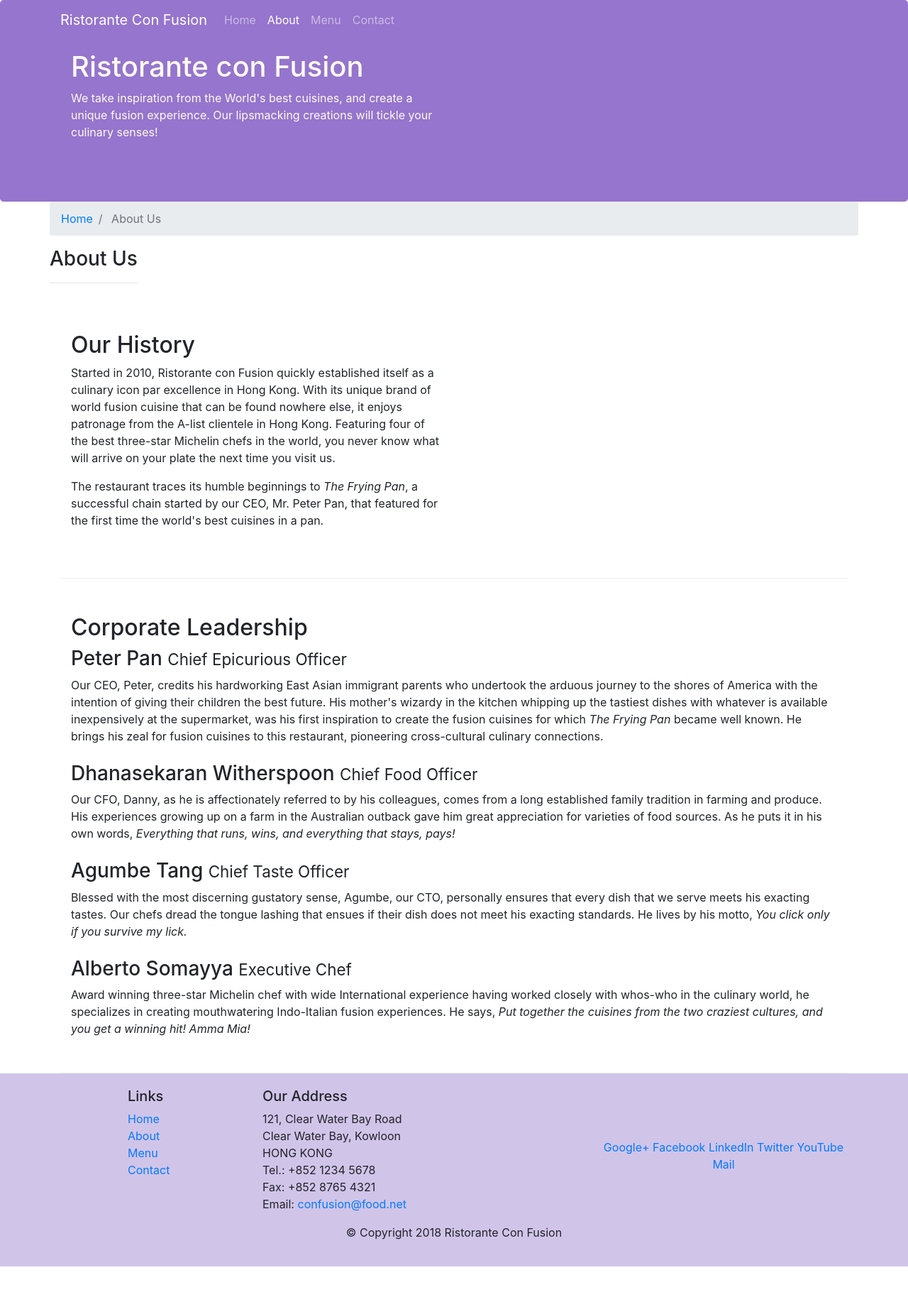
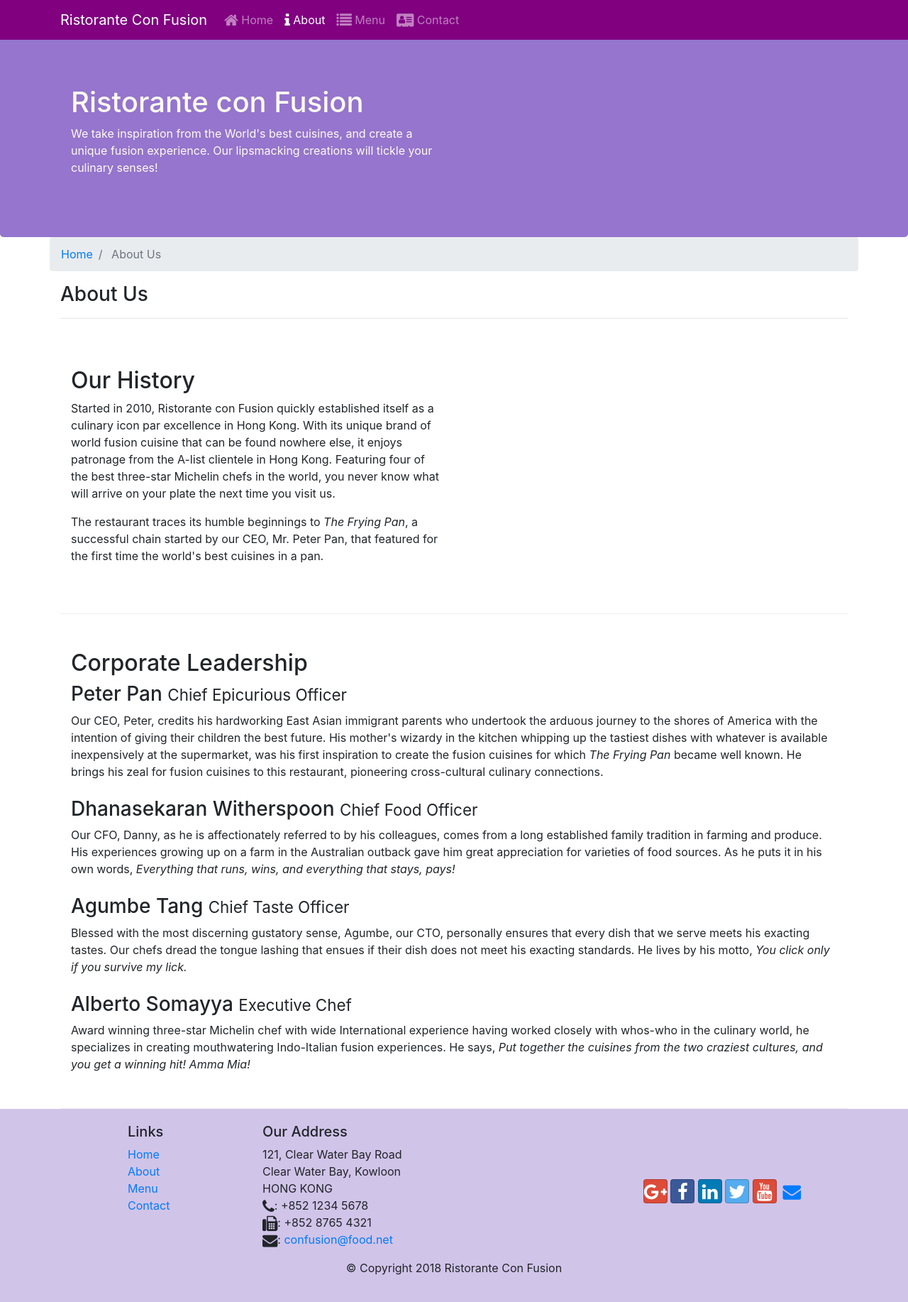
Before and after one commit to rahulgopu/Bootstrap4, a website: page aboutus.html in a window 1280 px wide. Shown: the whole page at 71% size. Before the commit the page ends 1784 px from the top, so only its background shows below. Drawn offline with nearby package versions, Linux system fonts and the light colour scheme.

Commit message:
Icon Fonts

```diff
--- a/aboutus.html
+++ b/aboutus.html
@@ -9,6 +9,8 @@
 
     <!-- Bootstrap CSS -->
     <link rel="stylesheet" href="node_modules/bootstrap/dist/css/bootstrap.min.css">
+    <link rel="stylesheet" href="node_modules/font-awesome/css/font-awesome.min.css">
+    <link rel="stylesheet" href="node_modules/bootstrap-social/bootstrap-social.css">
     <link rel="stylesheet" href="css/styles.css">
 
     <title>Ristorante Con Fusion: About Us</title>
@@ -25,10 +27,10 @@
             <a class="navbar-brand" href="./index.html">Ristorante Con Fusion</a>
             <div class="collapse navbar-collapse" id="Navbar">
                 <ul class="navbar-nav mr-auto">
-                    <li class="nav-item"><a class="nav-link" href="./index.html">Home</a></li>
-                    <li class="nav-item active"><a class="nav-link" href="#">About</a></li>
-                    <li class="nav-item"><a class="nav-link" href="#">Menu</a></li>
-                    <li class="nav-item"><a class="nav-link" href="#">Contact</a></li>
+                    <li class="nav-item"><a class="nav-link" href="./index.html"><span class="fa fa-home fa-lg"></span> Home</a></li>
+                    <li class="nav-item active"><a class="nav-link" href="#"><span class="fa fa-info fa-lg"></span> About</a></li>
+                    <li class="nav-item"><a class="nav-link" href="#"><span class="fa fa-list fa-lg"></span> Menu</a></li>
+                    <li class="nav-item"><a class="nav-link" href="#"><span class="fa fa-address-card fa-lg"></span> Contact</a></li>
                 </ul>
             </div>
         </div>
@@ -57,7 +59,7 @@
                     About Us
                 </li>
             </ol>
-            <div>
+            <div class="col-12">
                <h3>About Us</h3>
                <hr>
             </div>
@@ -110,19 +112,19 @@
 		              121, Clear Water Bay Road<br>
 		              Clear Water Bay, Kowloon<br>
 		              HONG KONG<br>
-		              Tel.: +852 1234 5678<br>
-		              Fax: +852 8765 4321<br>
-		              Email: <a href="mailto:confusion@food.net">confusion@food.net</a>
+		              <i class="fa fa-phone fa-lg"></i>: +852 1234 5678<br>
+                      <i class="fa fa-fax fa-lg"></i>: +852 8765 4321<br>
+                      <i class="fa fa-envelope fa-lg"></i>: <a href="mailto:confusion@food.net">confusion@food.net</a>
 		           </address>
                 </div>
                 <div class="col-12 col-sm-4 align-self-center">
                     <div class="text-center">
-                        <a href="http://google.com/+">Google+</a>
-                        <a href="http://www.facebook.com/profile.php?id=">Facebook</a>
-                        <a href="http://www.linkedin.com/in/">LinkedIn</a>
-                        <a href="http://twitter.com/">Twitter</a>
-                        <a href="http://youtube.com/">YouTube</a>
-                        <a href="mailto:">Mail</a>
+                        <a class="btn btn-social-icon btn-google" href="http://google.com/+"><i class="fa fa-google-plus fa-lg"></i></a>
+                        <a class="btn btn-social-icon btn-facebook" href="http://www.facebook.com/profile.php?id="><i class="fa fa-facebook fa-lg"></i></a>
+                        <a class="btn btn-social-icon btn-linkedin" href="http://www.linkedin.com/in/"><i class="fa fa-linkedin fa-lg"></i></a>
+                        <a class="btn btn-social-icon btn-twitter" href="http://twitter.com/"><i class="fa fa-twitter fa-lg"></i></a>
+                        <a class="btn btn-social-icon btn-google" href="http://youtube.com/"><i class="fa fa-youtube fa-lg"></i></a>
+                        <a class="btn btn-social-icon" href="mailto:"><i class="fa fa-envelope fa-lg"></i></a>
                     </div>
                 </div>
            </div>
--- a/css/styles.css
+++ b/css/styles.css
@@ -28,3 +28,12 @@
 	margin: 0px;
 	color: #0f0f0f;
 }
+
+body {
+	padding: 50px 0px 0px 0px;
+	z-index: 0;
+}
+
+.navbar-dark {
+	background-color: #800080;
+}
--- a/package.json
+++ b/package.json
@@ -15,6 +15,8 @@
   },
   "dependencies": {
     "bootstrap": "^4.0.0",
+    "bootstrap-social": "^5.1.1",
+    "font-awesome": "^4.7.0",
     "jquery": "^3.3.1",
     "popper.js": "^1.12.9"
   }
```
Also changed, not shown: index.html (+15 -13 lines), 1 other file.
